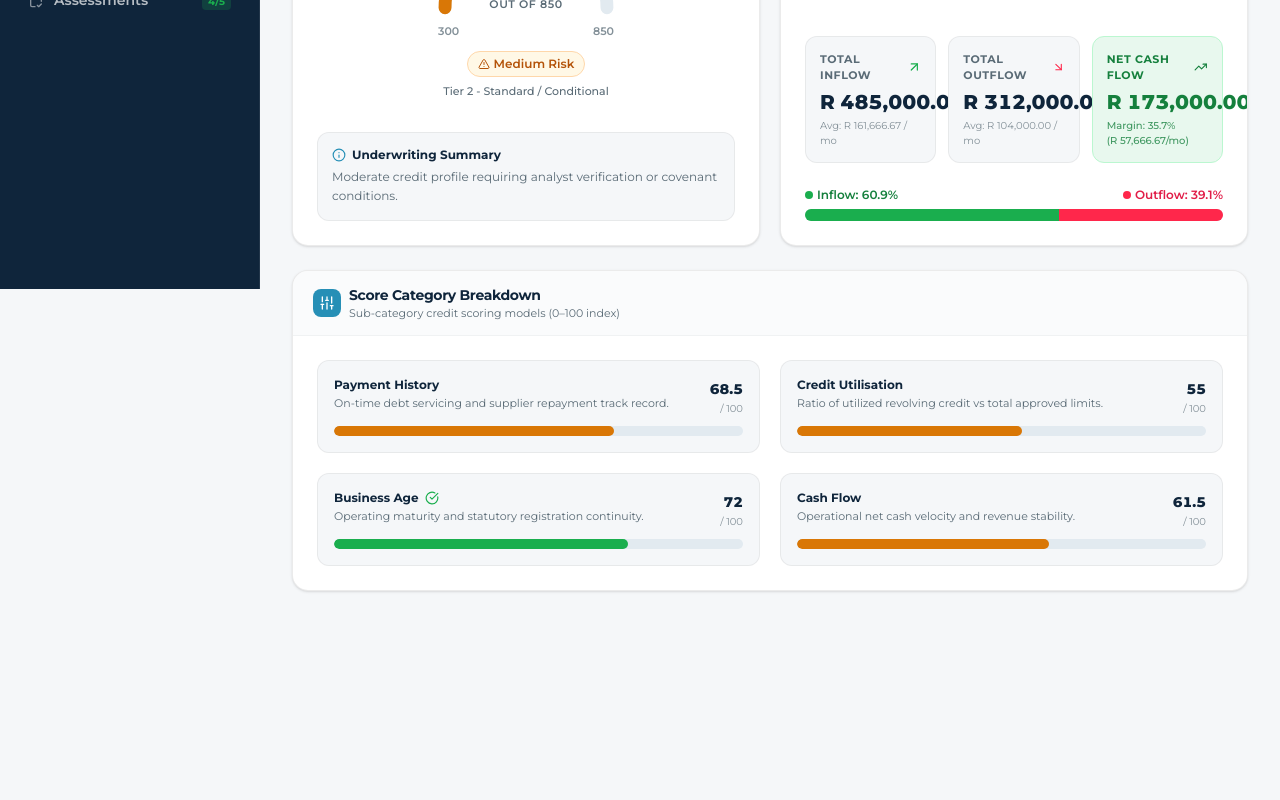
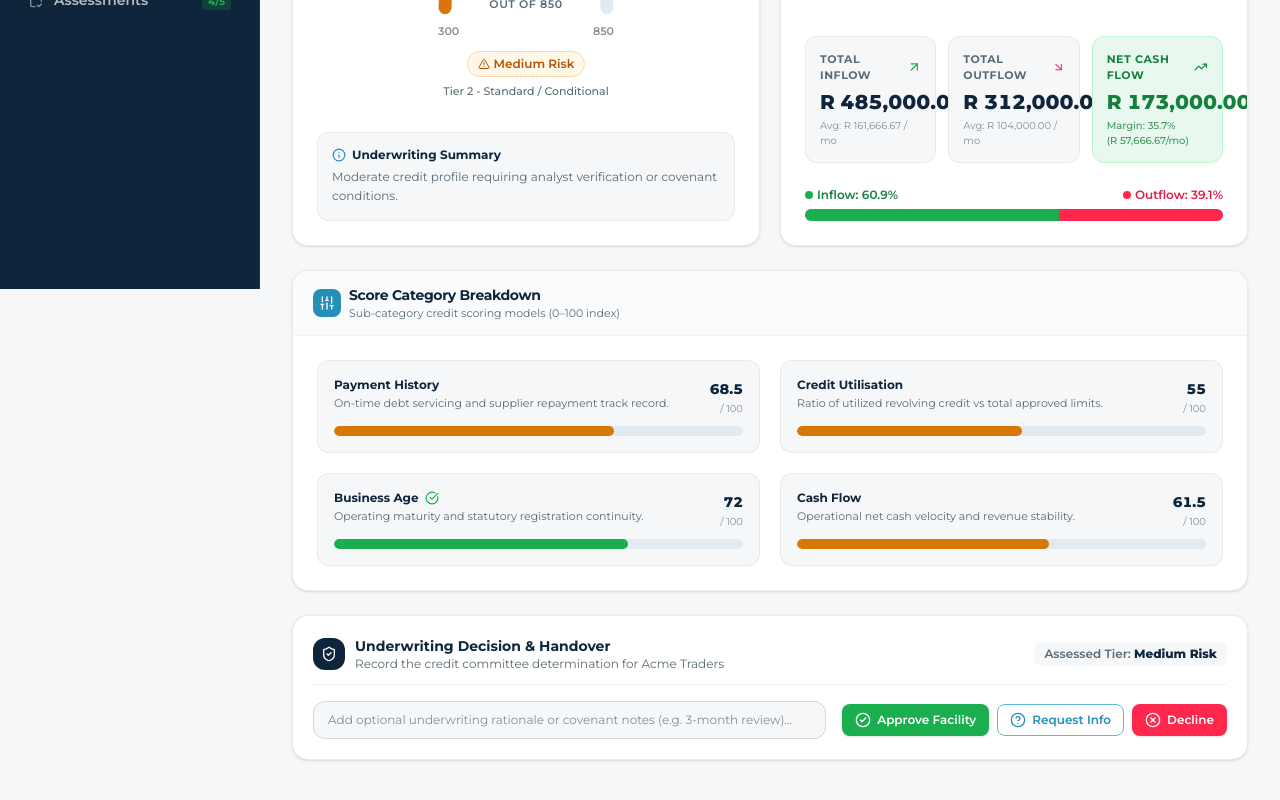
Before and after one commit to RealistKilla/credit-operations-dashboard, a React (Vite) app: page /businesses/1 in a window 1280 px wide. Shown: the part 512-1312 px from the top of the page. Before the commit the page ends 1183 px from the top, so only its background shows below. Built offline with nearby package versions, Linux system fonts and the light colour scheme; data requests are answered from the project's data file.

Commit message:
feat(underwriting): add decision handover actions bar (approve, request info, decline) with notes logging

```diff
--- /dev/null
+++ b/src/views/Businesses/BusinessDecisionActionBar.tsx
@@ -0,0 +1,135 @@
+import React, { useState } from 'react'
+import { Card } from '../../components/ui/Card'
+import { Button } from '../../components/ui/Button'
+import { CheckCircle2, HelpCircle, XCircle, Check, ShieldCheck } from 'lucide-react'
+
+export interface BusinessDecisionActionBarProps {
+  businessName: string
+  riskBand?: string | null
+}
+
+export function BusinessDecisionActionBar({
+  businessName,
+  riskBand
+}: BusinessDecisionActionBarProps): React.JSX.Element {
+  const [decision, setDecision] = useState<'approved' | 'info_requested' | 'declined' | null>(null)
+  const [notes, setNotes] = useState('')
+  const [isSubmitting, setIsSubmitting] = useState(false)
+  const [confirmedMessage, setConfirmedMessage] = useState<string | null>(null)
+
+  const handleDecision = (type: 'approved' | 'info_requested' | 'declined') => {
+    setIsSubmitting(true)
+    setTimeout(() => {
+      setDecision(type)
+      setIsSubmitting(false)
+      if (type === 'approved') {
+        setConfirmedMessage(`Credit facility approved for ${businessName}. Handover dispatched to disbursements.`)
+      } else if (type === 'info_requested') {
+        setConfirmedMessage(`Information request sent to ${businessName}. Account flagged for document update.`)
+      } else {
+        setConfirmedMessage(`Application declined for ${businessName}. Underwriting record logged.`)
+      }
+    }, 400)
+  }
+
+  return (
+    <Card className="p-5 border border-[rgba(0,0,0,0.08)] bg-white shadow-sm space-y-4">
+      <div className="flex flex-col sm:flex-row sm:items-center justify-between gap-3 border-b border-[#F0F2F3] pb-3">
+        <div className="flex items-center gap-2.5">
+          <div className="p-2 bg-[#0F253B] text-white rounded-xl">
+            <ShieldCheck className="w-4 h-4" />
+          </div>
+          <div>
+            <h3 className="text-sm font-bold text-[#0F253B]">Underwriting Decision & Handover</h3>
+            <p className="text-xs text-[#5A6B76]">
+              Record the credit committee determination for {businessName}
+            </p>
+          </div>
+        </div>
+
+        {riskBand && (
+          <span className="text-xs font-semibold text-[#5A6B76] self-start sm:self-auto bg-[#F5F7F9] px-2.5 py-1 rounded-lg">
+            Assessed Tier: <strong className="text-[#0F253B]">{riskBand} Risk</strong>
+          </span>
+        )}
+      </div>
+
+      {/* Confirmation feedback alert */}
+      {confirmedMessage && (
+        <div
+          className={`p-3.5 rounded-xl text-xs flex items-center justify-between gap-2 border ${
+            decision === 'approved'
+              ? 'bg-[#E8F8EE] text-[#15803D] border-[#BBF7D0]'
+              : decision === 'info_requested'
+              ? 'bg-[#EAF6FB] text-[#268FB6] border-[#BAE6FD]'
+              : 'bg-[#FFEEF2] text-[#E11D48] border-[#FECDD3]'
+          }`}
+        >
+          <div className="flex items-center gap-2 font-semibold">
+            <Check className="w-4 h-4 shrink-0" />
+            <span>{confirmedMessage}</span>
+          </div>
+          <button
+            onClick={() => setConfirmedMessage(null)}
+            className="text-[11px] underline font-medium hover:opacity-80 cursor-pointer"
+          >
+            Change Decision
+          </button>
+        </div>
+      )}
+
+      {/* Action Decision Row */}
+      <div className="flex flex-col md:flex-row md:items-center justify-between gap-4">
+        {/* Underwriting Notes Input */}
+        <div className="flex-1">
+          <input
+            type="text"
+            value={notes}
+            onChange={(e) => setNotes(e.target.value)}
+            placeholder="Add optional underwriting rationale or covenant notes (e.g. 3-month review)..."
+            className="w-full bg-[#F5F7F9] text-[#1A1A1A] placeholder:text-[#839098] text-xs rounded-xl border border-[#CFD8DD] px-3.5 py-2.5 focus:outline-none focus:border-[#268FB6] focus:ring-2 focus:ring-[#268FB6]/20 transition-all"
+          />
+        </div>
+
+        {/* 3 Decision Handover Buttons */}
+        <div className="flex items-center gap-2 flex-wrap sm:flex-nowrap shrink-0">
+          {/* 1. Accept / Approve */}
+          <Button
+            variant="primary"
+            size="sm"
+            onClick={() => handleDecision('approved')}
+            isLoading={isSubmitting && decision === 'approved'}
+            leftIcon={<CheckCircle2 className="w-4 h-4" />}
+            className="bg-[#1AAE4E] hover:bg-[#15803D] focus:ring-[#1AAE4E]/50 text-white font-semibold text-xs"
+          >
+            Approve Facility
+          </Button>
+
+          {/* 2. Request Info */}
+          <Button
+            variant="outline"
+            size="sm"
+            onClick={() => handleDecision('info_requested')}
+            isLoading={isSubmitting && decision === 'info_requested'}
+            leftIcon={<HelpCircle className="w-4 h-4" />}
+            className="border-[#61B8D8] text-[#268FB6] hover:bg-[#EAF6FB] font-semibold text-xs"
+          >
+            Request Info
+          </Button>
+
+          {/* 3. Decline */}
+          <Button
+            variant="danger"
+            size="sm"
+            onClick={() => handleDecision('declined')}
+            isLoading={isSubmitting && decision === 'declined'}
+            leftIcon={<XCircle className="w-4 h-4" />}
+            className="bg-[#FF274B] hover:bg-[#E11D48] text-white font-semibold text-xs"
+          >
+            Decline
+          </Button>
+        </div>
+      </div>
+    </Card>
+  )
+}
--- a/src/views/Businesses/index.tsx
+++ b/src/views/Businesses/index.tsx
@@ -11,6 +11,7 @@ import { BusinessProfileHeader } from './BusinessProfileHeader'
 import { BusinessCreditScoreCard } from './BusinessCreditScoreCard'
 import { BusinessFinancialAnalysis } from './BusinessFinancialAnalysis'
 import { BusinessCategoryScoreBreakdown } from './BusinessCategoryScoreBreakdown'
+import { BusinessDecisionActionBar } from './BusinessDecisionActionBar'
 import { BusinessPendingState } from './BusinessPendingState'
 import { Skeleton } from '../../components/ui/Skeleton'
 import { ErrorState } from '../../components/ui/ErrorState'
@@ -99,26 +100,26 @@ export function BusinessesView(): React.JSX.Element {
 
   // Derive selected business data
   const business = useMemo(() => {
-    return businesses.find((b) => b.id === currentBusinessId) || null
+    return (businesses || []).find((b) => b.id === currentBusinessId) || null
   }, [businesses, currentBusinessId])
 
   const assessment = useMemo(() => {
-    return assessments.find((a) => a.businessId === currentBusinessId) || null
+    return (assessments || []).find((a) => a.businessId === currentBusinessId) || null
   }, [assessments, currentBusinessId])
 
   const creditReport = useMemo(() => {
     if (!assessment) return null
-    return creditReports.find((c) => c.assessmentId === assessment.id) || null
+    return (creditReports || []).find((c) => c.assessmentId === assessment.id) || null
   }, [creditReports, assessment])
 
   const bankStatement = useMemo(() => {
     if (!assessment) return null
-    return bankStatements.find((b) => b.assessmentId === assessment.id) || null
+    return (bankStatements || []).find((b) => b.assessmentId === assessment.id) || null
   }, [bankStatements, assessment])
 
   const businessScoreItems = useMemo(() => {
     if (!assessment) return []
-    return scoreItems.filter((s) => s.assessmentId === assessment.id)
+    return (scoreItems || []).filter((s) => s.assessmentId === assessment.id)
   }, [scoreItems, assessment])
 
   // Loading skeleton placeholder
@@ -190,8 +191,14 @@ export function BusinessesView(): React.JSX.Element {
             <BusinessFinancialAnalysis bankStatement={bankStatement} />
           </div>
 
-          {/* Bottom Section: Category Sub-Scores Breakdown */}
+          {/* Middle Section: Category Sub-Scores Breakdown */}
           <BusinessCategoryScoreBreakdown scoreItems={businessScoreItems} />
+
+          {/* Bottom Section: Handover Actions Bar (Accept / Request Info / Decline) */}
+          <BusinessDecisionActionBar
+            businessName={business.name}
+            riskBand={creditReport?.riskBand}
+          />
         </>
       )}
     </div>
@@ -202,4 +209,5 @@ export * from './BusinessProfileHeader'
 export * from './BusinessCreditScoreCard'
 export * from './BusinessFinancialAnalysis'
 export * from './BusinessCategoryScoreBreakdown'
+export * from './BusinessDecisionActionBar'
 export * from './BusinessPendingState'
```
